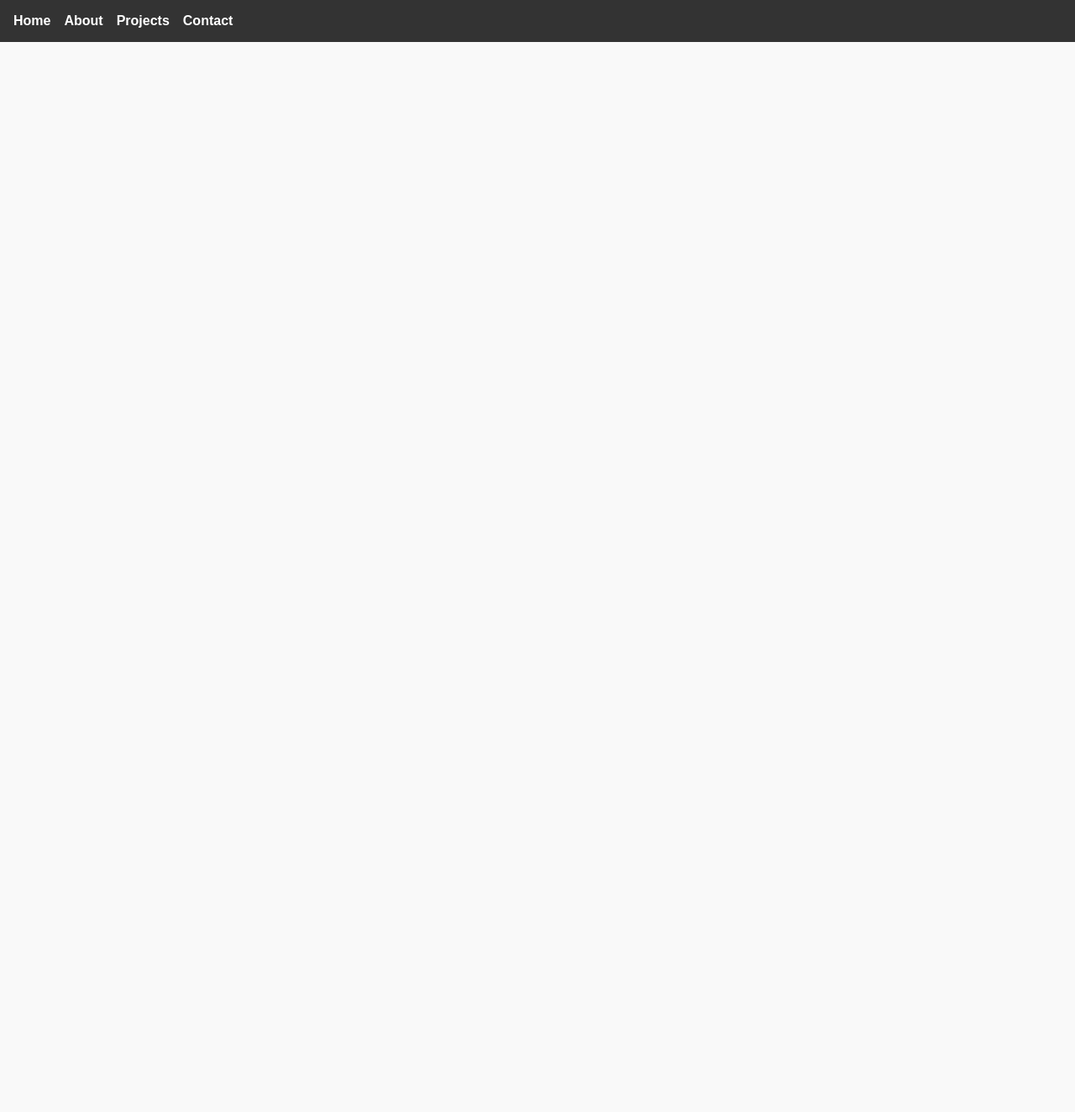
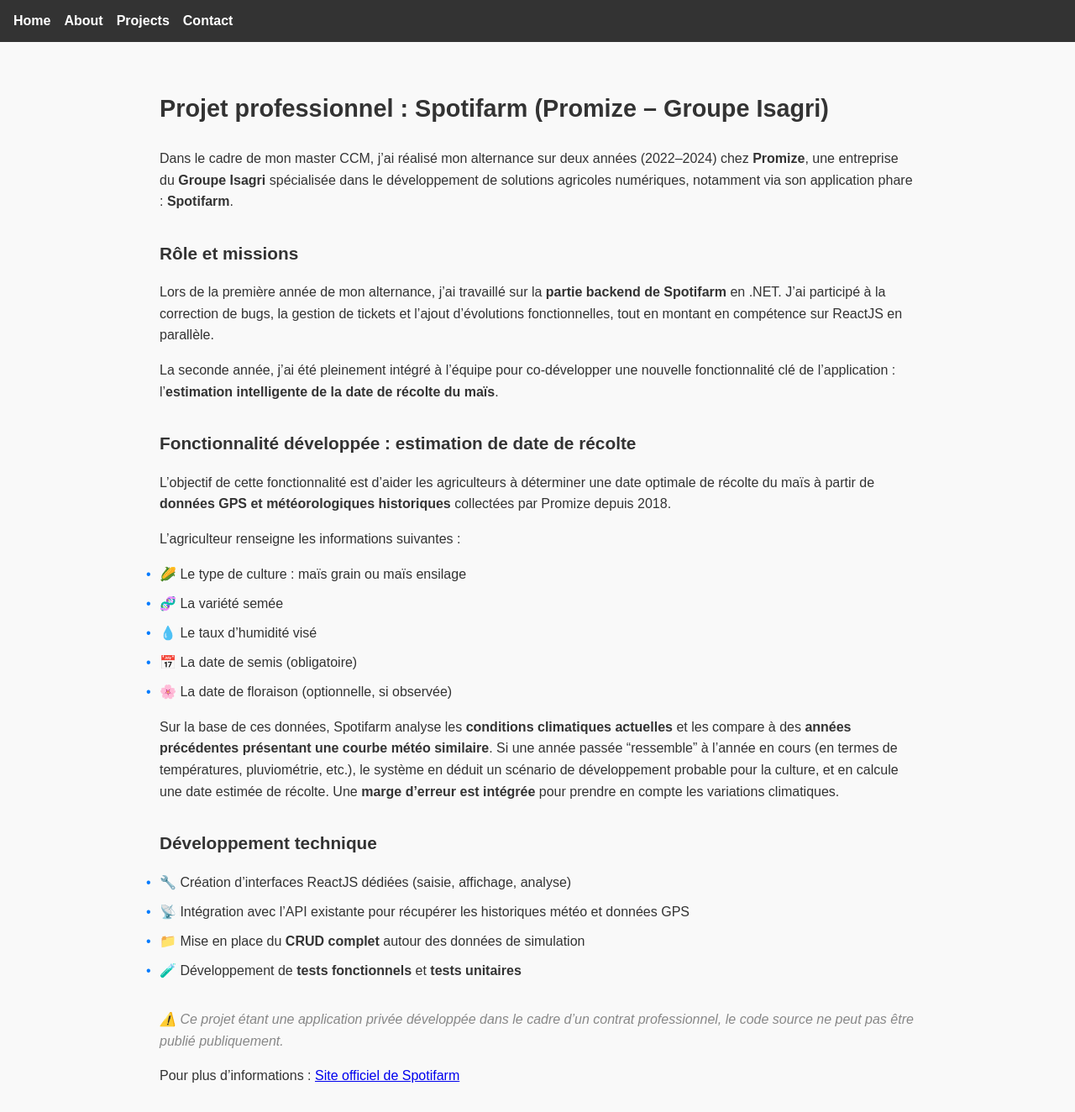
Before and after one commit to Alexandre121298/AlexandreDubois, a React (Create React App) app: page /#/projects/promize in a window 1280 px wide. Shown: the top 1324 px of the page at 84% size. Before the commit the page ends 800 px from the top, so only its background shows below. Built offline with nearby package versions, Linux system fonts and the light colour scheme.

Commit message:
Modification image card + rectification texte Promize

```diff
--- a/src/App.js
+++ b/src/App.js
@@ -4,6 +4,7 @@
 import About from "./pages/About";
 import Projects from "./pages/Projects";
 import Contact from "./pages/Contact";
+import Promize from "./pages/projects/Promize";
 import "./App.css";
 
 function App() {
@@ -16,6 +17,7 @@
           <Route path="/about" element={<About />} />
           <Route path="/projects" element={<Projects />} />
           <Route path="/contact" element={<Contact />} />
+          <Route path="/projects/promize" element={<Promize />} />
         </Routes>
       </Router>
     </>
--- a/src/pages/Projects.jsx
+++ b/src/pages/Projects.jsx
@@ -1,24 +1,86 @@
 import "./style/Project.css";
+import { Link } from "react-router-dom";
+import spotifarmLogo from '../assets/logos/spotifarm.png';
 
 function Project() {
-  return(
+  return (
     <section className="projects-section fade-in">
       <h2>Mes Projets</h2>
       <div className="project-grid">
         <div className="project-card">
           <img src="/images/project1.png" alt="Projet 1" />
-          <h3>Projet 1</h3>
-          <a href="https://lien-vers-projet.com" target="_blank" rel="noreferrer">Voir</a>
+          <div className="project-content">
+            <h3>Nom du projet 1</h3>
+            <p>
+              Application web développée avec React, connectée à une API, permettant de gérer des utilisateurs.
+            </p>
+            <div className="project-links">
+              <a href="https://lien-vers-site.com" target="_blank" rel="noreferrer" className="btn-lien">
+                Voir le site
+              </a>
+              <a href="https://github.com/tonrepo/projet1" target="_blank" rel="noreferrer" className="btn-code github">
+                Code source
+              </a>
+            </div>
+          </div>
         </div>
+
         <div className="project-card">
           <img src="/images/project2.png" alt="Projet 2" />
-          <h3>Projet 2</h3>
-          <a href="https://lien-vers-projet.com" target="_blank" rel="noreferrer">Voir</a>
+          <div className="project-content">
+            <h3>Nom du projet 2</h3>
+            <p>
+              Un petit outil en ligne réalisé en HTML/CSS/JS permettant de visualiser des données JSON localement.
+            </p>
+            <div className="project-links">
+              <a href="https://lien-vers-site.com" target="_blank" rel="noreferrer" className="btn-lien">
+                Voir le site
+              </a>
+              <a href="https://github.com/tonrepo/projet2" target="_blank" rel="noreferrer" className="btn-code github">
+                Code source
+              </a>
+            </div>
+          </div>
         </div>
-        {/* Ajoute d'autres projets ici */}
+
+        <div className="project-card">
+          <img src={spotifarmLogo} alt="Spotifarm" className="img-logo" />
+          <div className="project-content">
+            <h3>Promize - Spotifarm</h3>
+            <p>
+              Fonctionnalité innovante développée en React et .NET au sein de Promize (Isagri).
+            </p>
+            <div className="project-links">
+              <Link to="/projects/promize" className="btn-code">
+                En savoir plus
+              </Link>
+            </div>
+          </div>
+        </div>
+
       </div>
+
+      <div className="music-section fade-in">
+        <h2>🎸 Musique & Guitare</h2>
+        <p>
+          En parallèle du développement web, je suis passionné de musique. Je pratique la guitare depuis plus de 20 ans,
+          et je partage désormais des <strong>covers</strong> de morceaux sur les réseaux sociaux.
+        </p>
+        <div className="youtube-preview">
+          <iframe
+            width="100%"
+            height="315"
+            src="https://www.youtube.com/embed/l7ADA7h0rDc?si=ZLEGppLuOn5sw2-h"
+            title="YouTube video player"
+            frameBorder="0"
+            allow="accelerometer; autoplay; clipboard-write; encrypted-media; gyroscope; picture-in-picture"
+            allowFullScreen
+          ></iframe>
+        </div>
+      </div>
+
     </section>
-  )
+  );
 }
 
 export default Project;
--- /dev/null
+++ b/src/pages/projects/Promize.jsx
@@ -0,0 +1,72 @@
+import "../style/projects/Promize.css";
+
+function Promize() {
+  return (
+    <section className="project-detail fade-in">
+      <h1>Projet professionnel : Spotifarm (Promize – Groupe Isagri)</h1>
+
+      <p>
+        Dans le cadre de mon master CCM, j’ai réalisé mon alternance sur deux années (2022–2024) chez
+        <strong> Promize</strong>, une entreprise du <strong>Groupe Isagri</strong> spécialisée dans le développement de solutions
+        agricoles numériques, notamment via son application phare : <strong>Spotifarm</strong>.
+      </p>
+
+      <h2>Rôle et missions</h2>
+      <p>
+        Lors de la première année de mon alternance, j’ai travaillé sur la <strong>partie backend de Spotifarm</strong> en .NET.
+        J’ai participé à la correction de bugs, la gestion de tickets et l’ajout d’évolutions fonctionnelles, tout en montant en
+        compétence sur ReactJS en parallèle.
+      </p>
+      <p>
+        La seconde année, j’ai été pleinement intégré à l’équipe pour co-développer une nouvelle fonctionnalité clé de l’application :
+        l’<strong>estimation intelligente de la date de récolte du maïs</strong>.
+      </p>
+
+      <h2>Fonctionnalité développée : estimation de date de récolte</h2>
+      <p>
+        L’objectif de cette fonctionnalité est d’aider les agriculteurs à déterminer une date optimale de récolte du maïs
+        à partir de <strong>données GPS et météorologiques historiques</strong> collectées par Promize depuis 2018.
+      </p>
+
+      <p>
+        L’agriculteur renseigne les informations suivantes :
+      </p>
+      <ul>
+        <li>🌽 Le type de culture : maïs grain ou maïs ensilage</li>
+        <li>🧬 La variété semée</li>
+        <li>💧 Le taux d’humidité visé</li>
+        <li>📅 La date de semis (obligatoire)</li>
+        <li>🌸 La date de floraison (optionnelle, si observée)</li>
+      </ul>
+
+      <p>
+        Sur la base de ces données, Spotifarm analyse les <strong>conditions climatiques actuelles</strong> et les compare à
+        des <strong>années précédentes présentant une courbe météo similaire</strong>. Si une année passée “ressemble”
+        à l’année en cours (en termes de températures, pluviométrie, etc.), le système en déduit un scénario de développement
+        probable pour la culture, et en calcule une date estimée de récolte. Une <strong>marge d’erreur est intégrée </strong>
+        pour prendre en compte les variations climatiques.
+      </p>
+
+      <h2>Développement technique</h2>
+      <ul>
+        <li>🔧 Création d’interfaces ReactJS dédiées (saisie, affichage, analyse)</li>
+        <li>📡 Intégration avec l’API existante pour récupérer les historiques météo et données GPS</li>
+        <li>📁 Mise en place du <strong>CRUD complet</strong> autour des données de simulation</li>
+        <li>🧪 Développement de <strong>tests fonctionnels</strong> et <strong>tests unitaires</strong></li>
+      </ul>
+
+      <p className="note">
+        ⚠️ Ce projet étant une application privée développée dans le cadre d’un contrat professionnel,
+        le code source ne peut pas être publié publiquement.
+      </p>
+      <p>
+        Pour plus d’informations :{" "}
+        <a href="https://www.spotifarm.fr/date-recolte-mais" target="_blank" rel="noopener noreferrer">
+          Site officiel de Spotifarm
+        </a>
+      </p>
+    </section>
+  );
+}
+
+export default Promize;
--- a/src/pages/style/About.css
+++ b/src/pages/style/About.css
@@ -39,6 +39,9 @@
   border: none;
   cursor: pointer;
   border-radius: 5px;
+  font-size: 1rem;
+  font-family: inherit;
+  line-height: normal;
 }
 
 .cv-button-about:hover {
--- a/src/pages/style/Home.css
+++ b/src/pages/style/Home.css
@@ -32,11 +32,19 @@
   box-shadow: 0 4px 10px rgba(0, 0, 0, 0.1);
 }
 
+.cv-button,
+.btn {
+  font-size: 1rem; /* même taille de police */
+  font-family: inherit; /* hérite de la police globale */
+  line-height: normal; /* évite les variations de hauteur */
+}
+
 .btn {
   margin-top: 1rem;
   padding: 0.5rem 1rem;
   background-color: #333;
   color: white;
+  text-decoration: none;
   border: none;
   cursor: pointer;
   border-radius: 5px;
--- a/src/pages/style/Project.css
+++ b/src/pages/style/Project.css
@@ -1,6 +1,7 @@
 .projects-section {
-  margin-top: 3rem;
-  padding: 1rem;
+  padding: 2rem;
+  max-width: 1200px;
+  margin: 0 auto;
   text-align: center;
 }
 
@@ -9,35 +10,130 @@
   flex-wrap: wrap;
   gap: 2rem;
   justify-content: center;
-  margin-top: 1rem;
+  margin-top: 2rem;
 }
 
 .project-card {
-  width: 250px;
-  border-radius: 10px;
-  box-shadow: 0 0 10px rgba(0, 0, 0, 0.1);
+  width: 300px;
+  background-color: #fff;
+  border-radius: 12px;
   overflow: hidden;
-  background: white;
-  transition: transform 0.3s ease;
+  box-shadow: 0 8px 20px rgba(0, 0, 0, 0.05);
+  transition: transform 0.3s ease, box-shadow 0.3s ease;
 }
 
 .project-card:hover {
   transform: translateY(-5px);
+  box-shadow: 0 12px 30px rgba(0, 0, 0, 0.1);
 }
 
 .project-card img {
   width: 100%;
-  height: 150px;
+  height: 180px;
   object-fit: cover;
 }
 
-.project-card h3 {
+.project-content {
+  padding: 1rem;
+  text-align: left;
+}
+
+.project-content h3 {
   margin: 0.5rem 0;
 }
 
-.project-card a {
-  display: inline-block;
+.project-content p {
+  font-size: 0.95rem;
   margin-bottom: 1rem;
-  color: #007bff;
+  color: #444;
+}
+
+.project-links {
+  display: flex;
+  justify-content: space-between;
+  gap: 1rem;
+  flex-wrap: wrap;
+}
+
+.btn-lien {
+  margin-top: 1rem;
+  padding: 0.5rem 1rem;
+  background-color: #ed4040;
+  color: white;
   text-decoration: none;
+  border-radius: 6px;
+  font-weight: bold;
+  transition: background-color 0.3s ease;
 }
+
+.btn-code {
+  margin-top: 1rem;
+  padding: 0.5rem 1rem;
+  background-color: #333;
+  color: white;
+  text-decoration: none;
+  border: none;
+  cursor: pointer;
+  border-radius: 5px;
+}
+
+.btn-code:hover {
+  background-color: #ed4040;
+}
+
+.btn.github {
+  background-color: #333;
+}
+
+.btn.github:hover {
+  background-color: #000;
+}
+
+/* Responsive */
+@media (max-width: 700px) {
+  .project-grid {
+    flex-direction: column;
+    align-items: center;
+  }
+
+  .project-card {
+    width: 90%;
+  }
+}
+
+.music-section {
+  margin-top: 4rem;
+  padding: 2rem;
+  background-color: #f5f5f5;
+  border-radius: 10px;
+  text-align: center;
+}
+
+.music-section h2 {
+  margin-bottom: 1rem;
+}
+
+.music-section p {
+  max-width: 700px;
+  margin: 0 auto 2rem;
+  font-size: 1rem;
+  line-height: 1.6;
+}
+
+.youtube-preview {
+  max-width: 720px;
+  margin: 0 auto;
+  border-radius: 8px;
+  overflow: hidden;
+  box-shadow: 0 4px 12px rgba(0, 0, 0, 0.1);
+}
+
+.img-logo {
+  max-width: 150px;
+  max-height: 150px;
+  height: auto;
+  width: auto;
+  display: block;
+  margin: 0 auto;
+  object-fit: contain;
+}
--- /dev/null
+++ b/src/pages/style/projects/Promize.css
@@ -0,0 +1,47 @@
+.project-detail {
+  padding: 2rem;
+  max-width: 900px;
+  margin: 0 auto;
+  line-height: 1.6;
+}
+
+.project-detail h1 {
+  margin-bottom: 1.5rem;
+  font-size: 1.8rem;
+}
+
+.project-detail h2 {
+  margin-top: 2rem;
+  font-size: 1.3rem;
+  color: #333;
+}
+
+.project-detail ul {
+  list-style: none;
+  padding-left: 0;
+  margin-top: 1rem;
+}
+
+.project-detail ul li {
+  margin-bottom: 0.6rem;
+}
+
+.note {
+  margin-top: 2rem;
+  font-style: italic;
+  color: #888;
+}
+
+.project-detail ul {
+  list-style: none;
+  padding-left: 0;
+  margin-top: 1rem;
+}
+
+.project-detail ul li::before {
+  content: "•";
+  color: #007bff;
+  display: inline-block;
+  width: 1rem;
+  margin-left: -1rem;
+}
```
Also changed, not shown: src/assets/logos/spotifarm.png (added).
